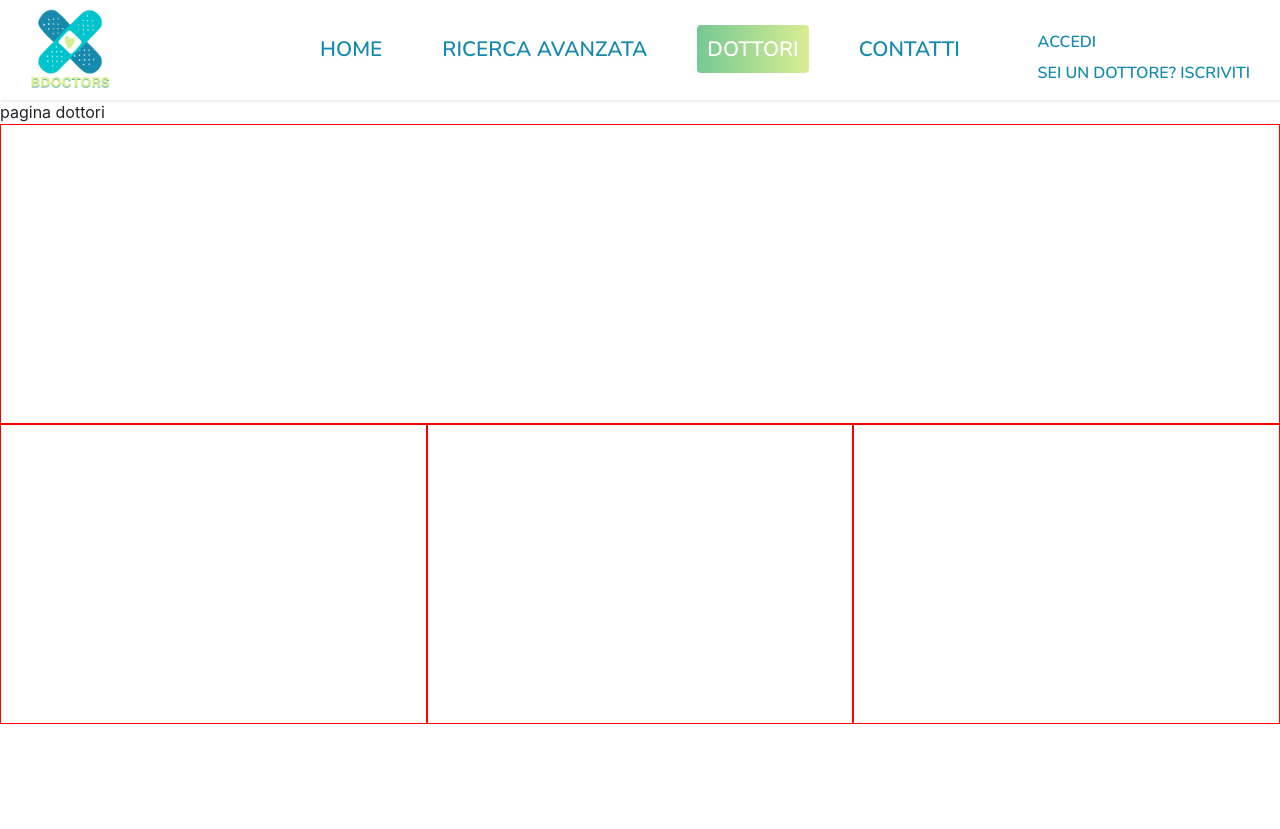
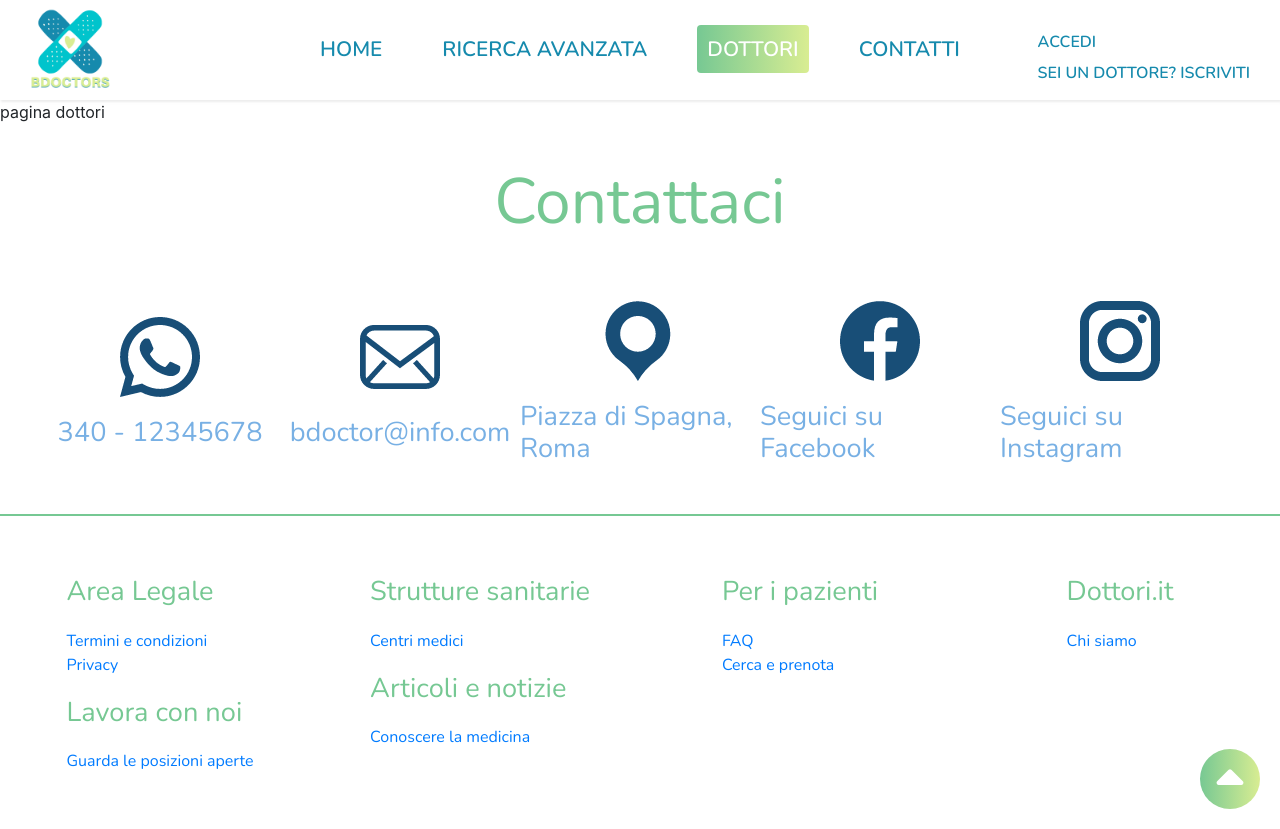
Before and after one commit to Valerio-De-Vivo/bdoctor, a Laravel app: page /doctor in a window 1280 px wide. Before the commit the page ends 724 px from the top, so only its background shows below. Run offline with Laravel 8, Linux system fonts and the light colour scheme; data comes from the database, SQL or seed files in the repository; parts of the project's set-up code (start-up, migrations or seed data) failed here and were passed over; some libraries are stand-ins or nearby versions.

Commit message:
Footer done

```diff
--- a/resources/js/app.js
+++ b/resources/js/app.js
@@ -98,4 +98,6 @@ var app = new Vue({
 
 var ctx = 'myChart';
 
+
+
 // require('./bootstrap');
--- a/resources/sass/app.scss
+++ b/resources/sass/app.scss
@@ -150,16 +150,66 @@ button {
 // ..FOOTER
 
 #contatti {
-    height: 300px;
     background-image: linear-gradient(271deg, #d9ed92 0%, #76c893 100%);
     display: flex;
     justify-content: space-around;
     flex-wrap: wrap;
+    position: relative;
 
     div {
-        height: 100%;
         background-color: #fff;
-        border: 1px solid red;
+    }
+
+    .contact {
+        padding: 40px;
+        display: flex;
+        justify-content: center;
+        align-items: center;
+        flex-wrap: wrap;
+        align-content: center;
+
+        h2 {
+            font-size: 4rem;
+            color: #76c893;
+            width: 100%;
+            text-align: center;
+            margin-bottom: 50px;
+        }
+
+        .icon {
+            width: 20%;
+            display: flex;
+            flex-direction: column;
+
+            img {
+                width: 100px;
+                height: 100px;
+            }
+
+            h3 {
+                color: #78b0e4;
+                font-size: 1.7rem;
+                margin-top: 10px;
+
+                a {
+                    color: #78b0e4;
+                    text-decoration: none;
+                }
+            }
+        }
+    }
+
+    .info {
+        border-top: 2px solid #76c893;
+        display: flex;
+        flex-direction: column;
+        align-items: center;
+        padding: 40px;
+        h4 {
+            color: #76c893;
+            font-size: 1.7rem;
+            margin: 20px 0;
+        }
     }
 }
 
@@ -603,6 +653,23 @@ button {
     margin: 30px 0;
 }
 
+.scroll-top {
+    position: absolute;
+    background-image: linear-gradient(271deg, #d9ed92 0%, #76c893 100%);
+    width: 60px;
+    height: 60px;
+    bottom: 20px;
+    right: 20px;
+    border-radius: 50%;
+    padding: 15px 0;
+    text-align: center;
+}
+
+.scroll-top i {
+    font-size: 3em;
+    color: white;
+}
+
 // Variables
 @import "variables";
 
--- a/resources/views/guest/doctor/index.blade.php
+++ b/resources/views/guest/doctor/index.blade.php
@@ -5,6 +5,9 @@
     <meta name="viewport" content="width=device-width, initial-scale=1.0">
     <meta http-equiv="X-UA-Compatible" content="ie=edge">
     <title>Bdoctors - Search</title>
+    <!-- GSAP E SCROLLTRIGGER  -->
+    <script src="https://cdnjs.cloudflare.com/ajax/libs/gsap/3.6.0/gsap.min.js"></script>
+    <script src="https://cdnjs.cloudflare.com/ajax/libs/gsap/3.6.0/ScrollTrigger.min.js"></script>
     <link rel="stylesheet" href="{{ asset('css/app.css') }}">
     <link rel="stylesheet" href="https://cdn.jsdelivr.net/npm/bootstrap@4.6.0/dist/css/bootstrap.min.css" integrity="sha384-B0vP5xmATw1+K9KRQjQERJvTumQW0nPEzvF6L/Z6nronJ3oUOFUFpCjEUQouq2+l" crossorigin="anonymous">
     <link rel="stylesheet" href="https://cdnjs.cloudflare.com/ajax/libs/font-awesome/5.15.3/css/all.min.css" integrity="sha512-iBBXm8fW90+nuLcSKlbmrPcLa0OT92xO1BIsZ+ywDWZCvqsWgccV3gFoRBv0z+8dLJgyAHIhR35VZc2oM/gI1w==" crossorigin="anonymous" />
--- a/resources/views/guest/doctor/show.blade.php
+++ b/resources/views/guest/doctor/show.blade.php
@@ -5,6 +5,9 @@
     <meta name="viewport" content="width=device-width, initial-scale=1.0">
     <meta http-equiv="X-UA-Compatible" content="ie=edge">
     <title>Bdoctors - Dottore</title>
+    <!-- GSAP E SCROLLTRIGGER  -->
+    <script src="https://cdnjs.cloudflare.com/ajax/libs/gsap/3.6.0/gsap.min.js"></script>
+    <script src="https://cdnjs.cloudflare.com/ajax/libs/gsap/3.6.0/ScrollTrigger.min.js"></script>
     <link rel="stylesheet" href="{{ asset('css/app.css') }}">
     <link rel="stylesheet" href="https://cdn.jsdelivr.net/npm/bootstrap@4.6.0/dist/css/bootstrap.min.css" integrity="sha384-B0vP5xmATw1+K9KRQjQERJvTumQW0nPEzvF6L/Z6nronJ3oUOFUFpCjEUQouq2+l" crossorigin="anonymous">
     <link rel="stylesheet" href="https://cdnjs.cloudflare.com/ajax/libs/font-awesome/5.15.3/css/all.min.css" integrity="sha512-iBBXm8fW90+nuLcSKlbmrPcLa0OT92xO1BIsZ+ywDWZCvqsWgccV3gFoRBv0z+8dLJgyAHIhR35VZc2oM/gI1w==" crossorigin="anonymous" />
--- a/resources/views/guest/home.blade.php
+++ b/resources/views/guest/home.blade.php
@@ -4,6 +4,9 @@
         <meta charset="UTF-8">
         <meta name="viewport" content="width=device-width, initial-scale=1.0">
         <meta http-equiv="X-UA-Compatible" content="ie=edge">
+        <!-- GSAP E SCROLLTRIGGER  -->
+        <script src="https://cdnjs.cloudflare.com/ajax/libs/gsap/3.6.0/gsap.min.js"></script>
+        <script src="https://cdnjs.cloudflare.com/ajax/libs/gsap/3.6.0/ScrollTrigger.min.js"></script>
         <title>Bdoctors</title>
         <link rel="stylesheet" href="{{ asset('css/app.css') }}">
         <link rel="stylesheet" href="https://cdn.jsdelivr.net/npm/bootstrap@4.6.0/dist/css/bootstrap.min.css" integrity="sha384-B0vP5xmATw1+K9KRQjQERJvTumQW0nPEzvF6L/Z6nronJ3oUOFUFpCjEUQouq2+l" crossorigin="anonymous">
--- a/resources/views/guest/search.blade.php
+++ b/resources/views/guest/search.blade.php
@@ -5,6 +5,9 @@
         <meta name="viewport" content="width=device-width, initial-scale=1.0">
         <meta http-equiv="X-UA-Compatible" content="ie=edge">
         <title>Bdoctors - Search</title>
+        <!-- GSAP E SCROLLTRIGGER  -->
+    <script src="https://cdnjs.cloudflare.com/ajax/libs/gsap/3.6.0/gsap.min.js"></script>
+    <script src="https://cdnjs.cloudflare.com/ajax/libs/gsap/3.6.0/ScrollTrigger.min.js"></script>
         <link rel="stylesheet" href="{{ asset('css/app.css') }}">
         <link rel="stylesheet" href="https://cdn.jsdelivr.net/npm/bootstrap@4.6.0/dist/css/bootstrap.min.css" integrity="sha384-B0vP5xmATw1+K9KRQjQERJvTumQW0nPEzvF6L/Z6nronJ3oUOFUFpCjEUQouq2+l" crossorigin="anonymous">
         <link rel="stylesheet" href="https://cdnjs.cloudflare.com/ajax/libs/font-awesome/5.15.3/css/all.min.css" integrity="sha512-iBBXm8fW90+nuLcSKlbmrPcLa0OT92xO1BIsZ+ywDWZCvqsWgccV3gFoRBv0z+8dLJgyAHIhR35VZc2oM/gI1w==" crossorigin="anonymous" />
--- a/resources/views/layouts/app.blade.php
+++ b/resources/views/layouts/app.blade.php
@@ -8,6 +8,10 @@
     <meta name="csrf-token" content="{{ csrf_token() }}">
 
     <title>{{ config('app.name', 'Laravel') }}</title>
+
+    <!-- GSAP E SCROLLTRIGGER  -->
+    <script src="https://cdnjs.cloudflare.com/ajax/libs/gsap/3.6.0/gsap.min.js"></script>
+    <script src="https://cdnjs.cloudflare.com/ajax/libs/gsap/3.6.0/ScrollTrigger.min.js"></script>
 
     <!-- Scripts -->
     <script src="{{ asset('js/app.js') }}" defer></script>
--- a/resources/views/layouts/partials/footer.blade.php
+++ b/resources/views/layouts/partials/footer.blade.php
@@ -1,14 +1,77 @@
 <footer id="contatti">
-    <div class="col-md-12">
+    <div class="col-md-12 contact">
+        <h2>Contattaci</h2>
+        <div class="icon">
+            <img src=" {{ asset('img/common/1.png') }} " alt="">
+            <h3>340 - 12345678</h3>
+        </div>
+        <div class="icon">
+            <img src=" {{ asset('img/common/2.png') }} " alt="">
+            <h3>bdoctor@info.com</h3>
 
+        </div>
+        <div class="icon">
+            <img src=" {{ asset('img/common/3.png') }} " alt="">
+            <h3>Piazza di Spagna, Roma</h3>
+
+        </div>
+        <div class="icon">
+            <img src=" {{ asset('img/common/4.png') }} " alt="">
+            <h3> <a href="">Seguici su Facebook</a> </h3>
+
+        </div>
+        <div class="icon">
+            <img src=" {{ asset('img/common/5.png') }} " alt="">
+            <h3><a href="">Seguici su Instagram</a></h3>
+
+        </div>
     </div>
-    <div class="col-md-4">
+    <div class="col-md-3 info">
+        <div class="div">
+            <h4>Area Legale</h4>
+        <ul>
+            <li><a href="#">Termini e condizioni</a></li>
+            <li><a href="#">Privacy</a></li>
+        </ul>
 
+        <h4>Lavora con noi</h4>
+        <ul>
+            <li id="scroll-ancor"><a href="#">Guarda le posizioni aperte</a></li>
+        </ul>
+        </div>
     </div>
-    <div class="col-md-4">
+    <div class="col-md-3 info">
+        <div class="div">
+            <h4>Strutture sanitarie</h4>
+        <ul>
+            <li><a href="#">Centri medici</a></li>
+        </ul>
 
+        <h4>Articoli e notizie</h4>
+        <ul>
+            <li><a href="#">Conoscere la medicina</a></li>
+        </ul>
+        </div>
     </div>
-    <div class="col-md-4">
+    <div class="col-md-3 info">
+        <div class="div">
+            <h4>Per i pazienti</h4>
+        <ul>
+            <li><a href="#">FAQ</a></li>
+            <li><a href="#">Cerca e prenota</a></li>
+        </ul>
+        </div>
+    </div>
+    <div class="col-md-3 info">
+        <div class="div">
+            <h4>Dottori.it</h4>
+        <ul>
+            <li><a href="#">Chi siamo</a></li>
+        </ul>
+        </div>
+    </div>
 
+    <div class="scroll-top">
+        <a href="#top"><i class="fas fa-sort-up"></i></a>
     </div>
 </footer>
--- a/resources/views/layouts/partials/header.blade.php
+++ b/resources/views/layouts/partials/header.blade.php
@@ -1,4 +1,4 @@
-<header class="main-menu">
+<header id="top" class="main-menu">
     <div class="logo-section">
         <img class="logo" src="{{ asset('img/common/logo.png') }}" alt="logo">
     </div>
```
Also changed, not shown: public/css/app.css, public/img/common/1.png (added), public/img/common/2.png (added), public/img/common/3.png (added), public/img/common/4.png (added), public/img/common/5.png (added).
